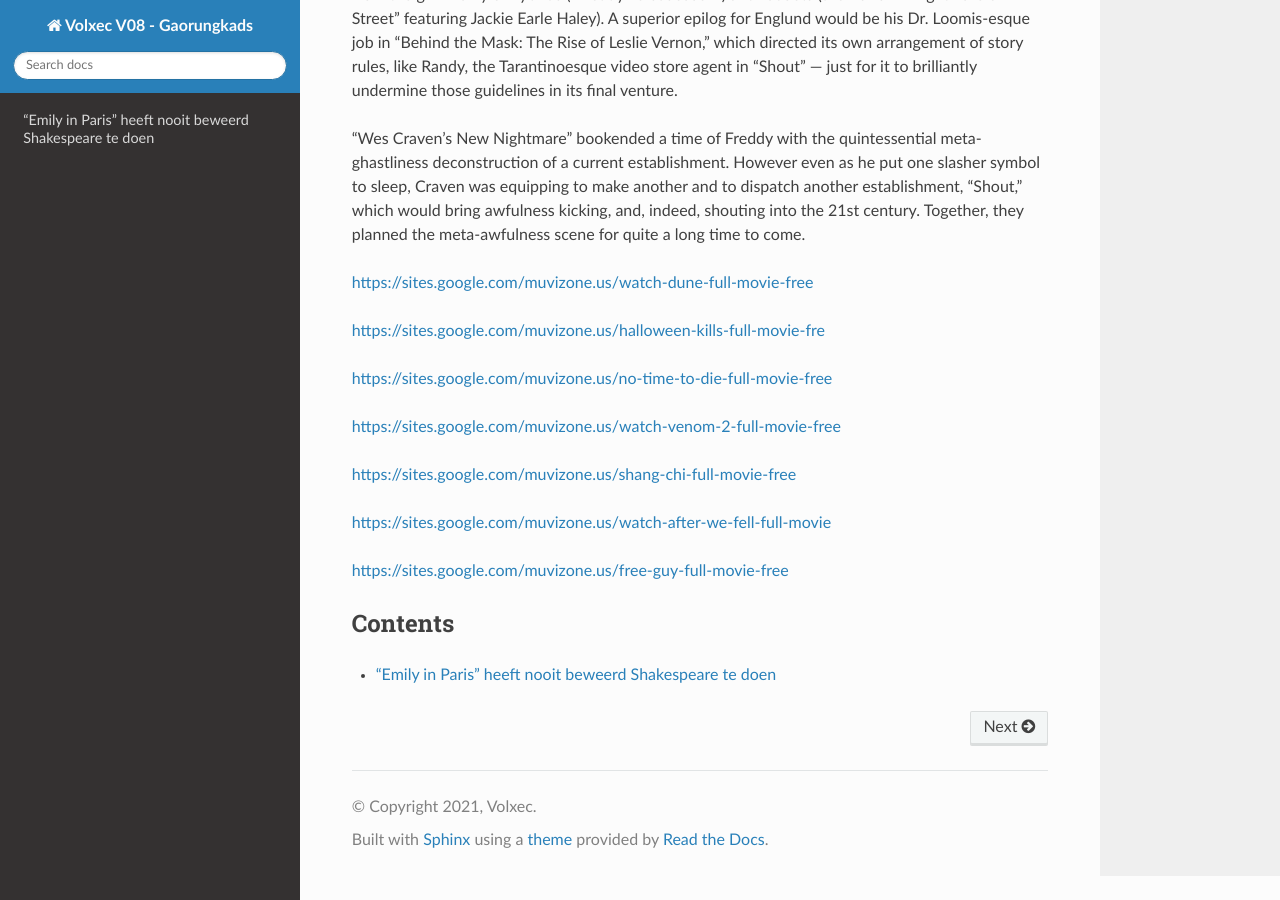
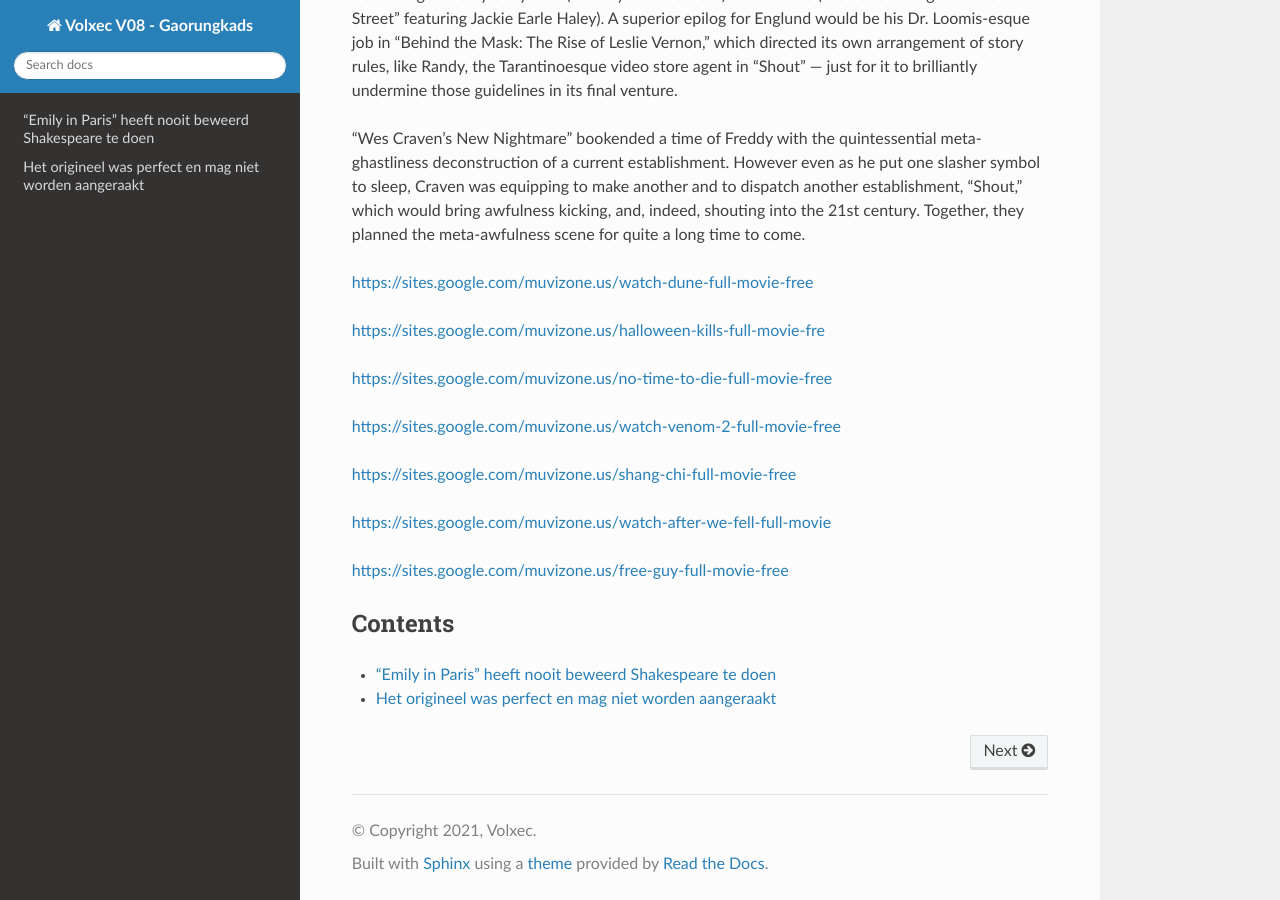
Before and after one commit to wblacek/Volxec-V08, a Sphinx documentation site: the page built from source/index.rst, in a window 1280 px wide and 900 px high, scrolled down 3177 px. Built offline with Sphinx 7.4.7 and the Read the Docs theme 2.0.0, drawn with Linux system fonts in a browser that asks for light colours.

Commit message:
Update index.rst

```diff
--- a/source/index.rst
+++ b/source/index.rst
@@ -82,3 +82,4 @@ Contents
 .. toctree::
 
    heeft-nooit-beweerd-Shakespeare-te-doen
+   het-origineel-was-perfect-en-mag-niet-worden-aangeraakt
```
